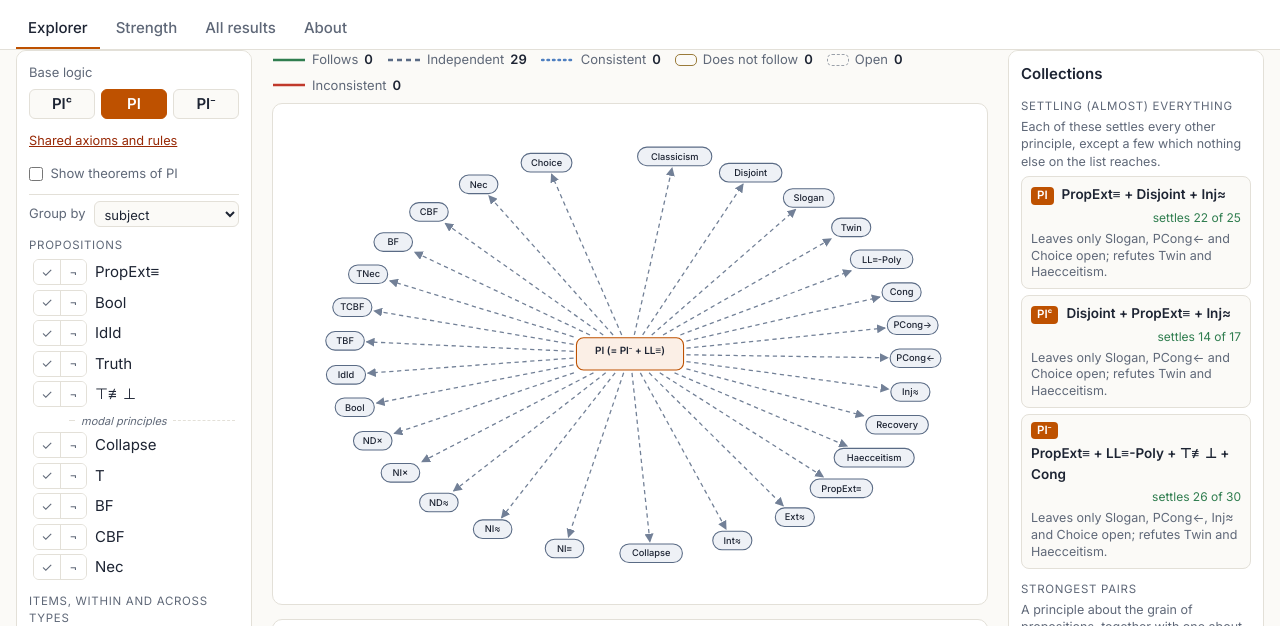
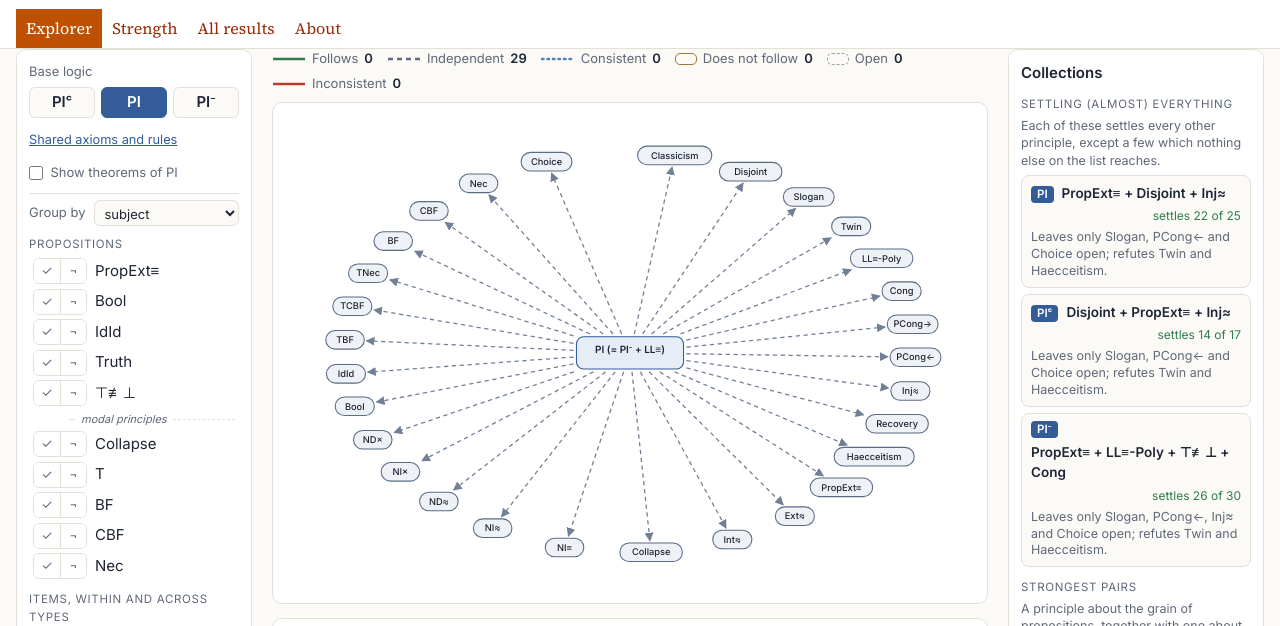
Before and after one commit to isaacwilhelm/polymorphic-identity, a plain HTML site: page index.html in a window 1280 px wide. Shown: the part 128-754 px from the top of the page. Drawn offline with nearby package versions, Linux system fonts and the light colour scheme.

Commit message:
Restore the old palette; style the top menu like isaacwilhelm.com's
Co-Authored-By: Claude Opus 5.5 <noreply@anthropic.com>

```diff
--- a/index.html
+++ b/index.html
@@ -11,7 +11,7 @@
 <link href="https://fonts.googleapis.com/css2?family=Source+Serif+4:opsz,wght@8..60,400;8..60,600&family=Inter:wght@400;500;600&display=swap" rel="stylesheet">
 <link rel="stylesheet" href="https://cdnjs.cloudflare.com/ajax/libs/KaTeX/0.16.9/katex.min.css">
 <script defer src="https://cdnjs.cloudflare.com/ajax/libs/KaTeX/0.16.9/katex.min.js"></script>
-<link rel="stylesheet" href="style.css?v=20261016k">
+<link rel="stylesheet" href="style.css?v=20261016l">
 </head>
 <body>
 <header>
@@ -112,8 +112,8 @@
 
 <footer class="wrap">Isaac Wilhelm · Polymorphic identity: derivations, models, and Lean proofs.</footer>
 
-<script src="data.js?v=20261016k"></script>
-<script src="lean-index.js?v=20261016k"></script>
-<script defer src="app.js?v=20261016k"></script>
+<script src="data.js?v=20261016l"></script>
+<script src="lean-index.js?v=20261016l"></script>
+<script defer src="app.js?v=20261016l"></script>
 </body>
 </html>
--- a/style.css
+++ b/style.css
@@ -4,9 +4,11 @@
   --ink: #1d2433;
   --muted: #5f6878;
   --line: #e3e0d8;
-  --accent: #be5100;
-  --accent-soft: #fbefe6;
-  --link: #982906;
+  --accent: #335c99;
+  --accent-soft: #e6edf7;
+  --link: #335c99;
+  --menu: #982906;
+  --menu-on: #be5100;
   --c-follows: #2f7d4f;
   --c-follows-bg: #e5f3ea;
   --c-indep: #5a6b85;
@@ -25,7 +27,7 @@
 @media (prefers-color-scheme: dark) {
   :root:not([data-theme="light"]) {
     --bg: #14171d; --panel: #1b1f27; --ink: #e6e8ec; --muted: #9aa3b2; --line: #2c323d;
-    --accent: #f0954f; --accent-soft: #3a2719; --link: #f2a46c;
+    --accent: #8fb1e8; --accent-soft: #23304a; --link: #8fb1e8; --menu: #f2a46c; --menu-on: #be5100;
     --c-follows: #5cc185; --c-follows-bg: #1c3326;
     --c-indep: #a2b0c8; --c-indep-bg: #262c38;
     --c-cons: #7fa9e6; --c-cons-bg: #1f2c42;
@@ -36,7 +38,7 @@
 }
 :root[data-theme="dark"] {
   --bg: #14171d; --panel: #1b1f27; --ink: #e6e8ec; --muted: #9aa3b2; --line: #2c323d;
-  --accent: #f0954f; --accent-soft: #3a2719; --link: #f2a46c;
+  --accent: #8fb1e8; --accent-soft: #23304a; --link: #8fb1e8; --menu: #f2a46c; --menu-on: #be5100;
   --c-follows: #5cc185; --c-follows-bg: #1c3326;
   --c-indep: #a2b0c8; --c-indep-bg: #262c38;
   --c-cons: #7fa9e6; --c-cons-bg: #1f2c42;
@@ -58,9 +60,10 @@ code { font-size: 0.92em; background: var(--accent-soft); padding: 1px 4px; bord
 header { border-bottom: 1px solid var(--line); background: var(--panel); }
 header h1 { font: 600 26px/1.2 var(--serif); margin: 20px 0 6px; letter-spacing: -0.01em; }
 header .sub { margin: 0 0 12px; color: var(--muted); max-width: 80ch; }
-.tabs { display: flex; gap: 4px; }
-.tabs button { background: none; border: 0; border-bottom: 2px solid transparent; padding: 8px 12px; color: var(--muted); font-weight: 500; }
-.tabs button[aria-selected="true"] { color: var(--ink); border-bottom-color: var(--accent); }
+/* the top menu, as on isaacwilhelm.com: orange text; the current page and the one under the pointer get an orange block */
+.tabs { display: flex; gap: 0; }
+.tabs button { background: none; border: 0; border-radius: 0; padding: 10px; color: var(--menu); font: 16px/1.2 var(--serif); cursor: pointer; }
+.tabs button:hover, .tabs button[aria-selected="true"] { background: var(--menu-on); color: #fff; }
 
 main { padding-top: 18px; padding-bottom: 30px; }
 .layout { display: grid; grid-template-columns: 236px minmax(0, 1fr) 256px; gap: 20px; align-items: start; }
```
